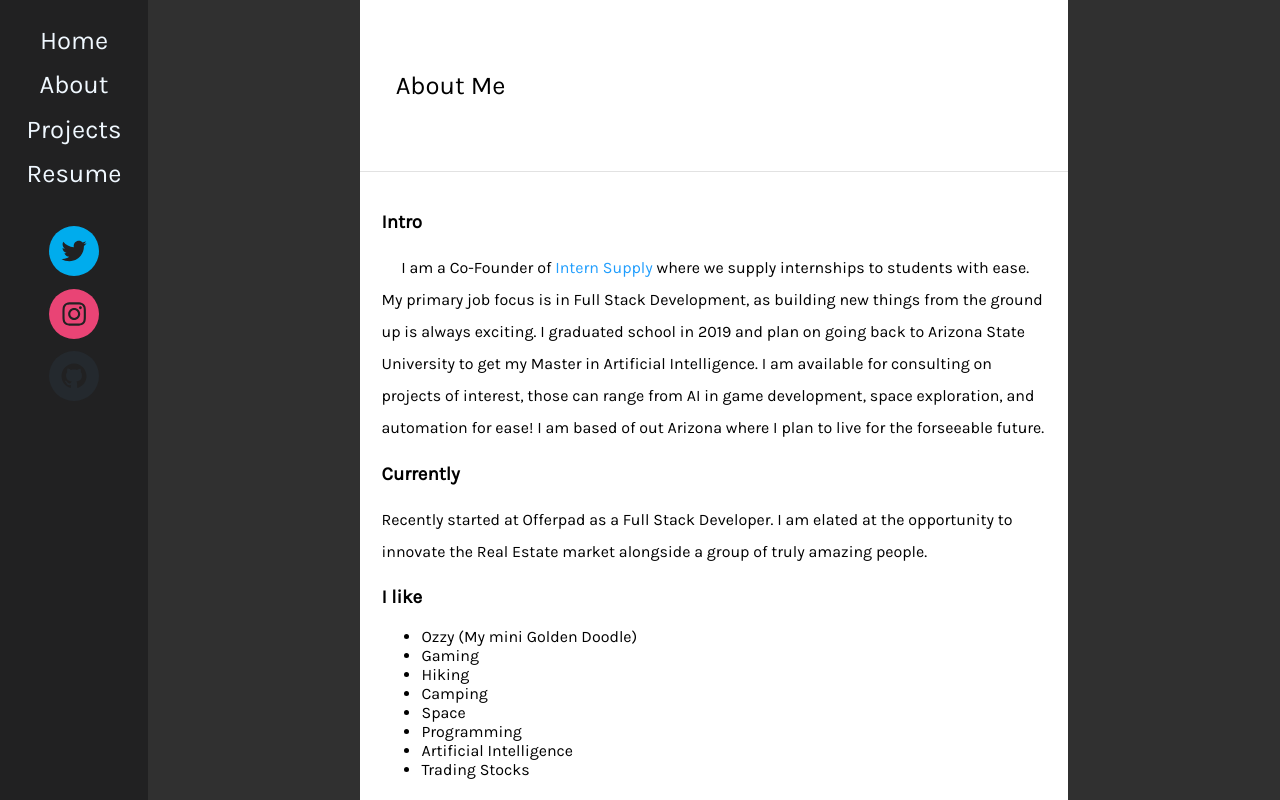
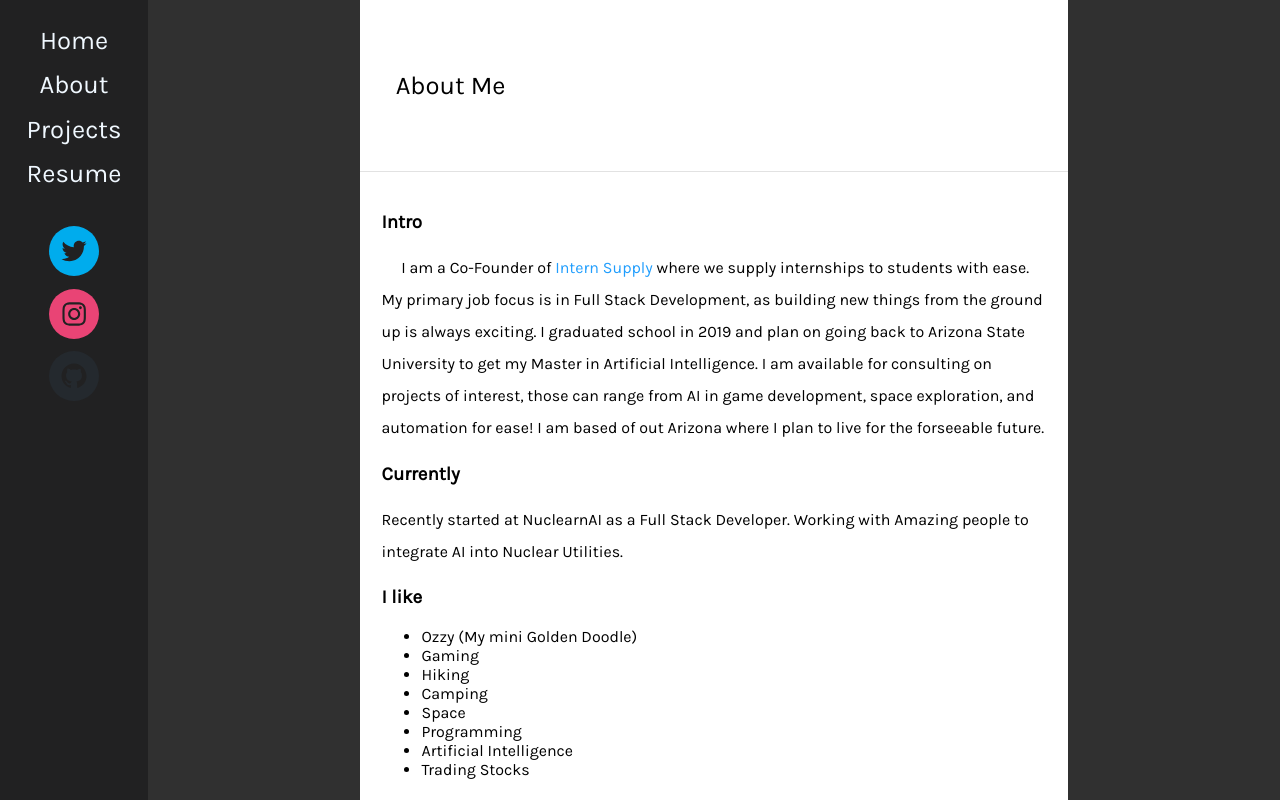
Before and after one commit to aefnor/AustinEfnor.xyzReact, a React (Create React App) app: page /about in a window 1280 px wide. Shown: the top 800 px of the page. Built offline with nearby package versions, Linux system fonts and the light colour scheme.

Commit message:
About screen.

```diff
--- a/src/screens/About.js
+++ b/src/screens/About.js
@@ -25,7 +25,7 @@ class About extends React.Component {
                             </p>
                             <h3>Currently</h3>
                             <p className="Intro">
-                                Recently started at Offerpad as a Full Stack Developer. I am elated at the opportunity to innovate the Real Estate market alongside a group of truly amazing people.
+                                Recently started at NuclearnAI as a Full Stack Developer. Working with Amazing people to integrate AI into Nuclear Utilities.
                             </p>
                             <h3>I like</h3>
                             <ul>
```
